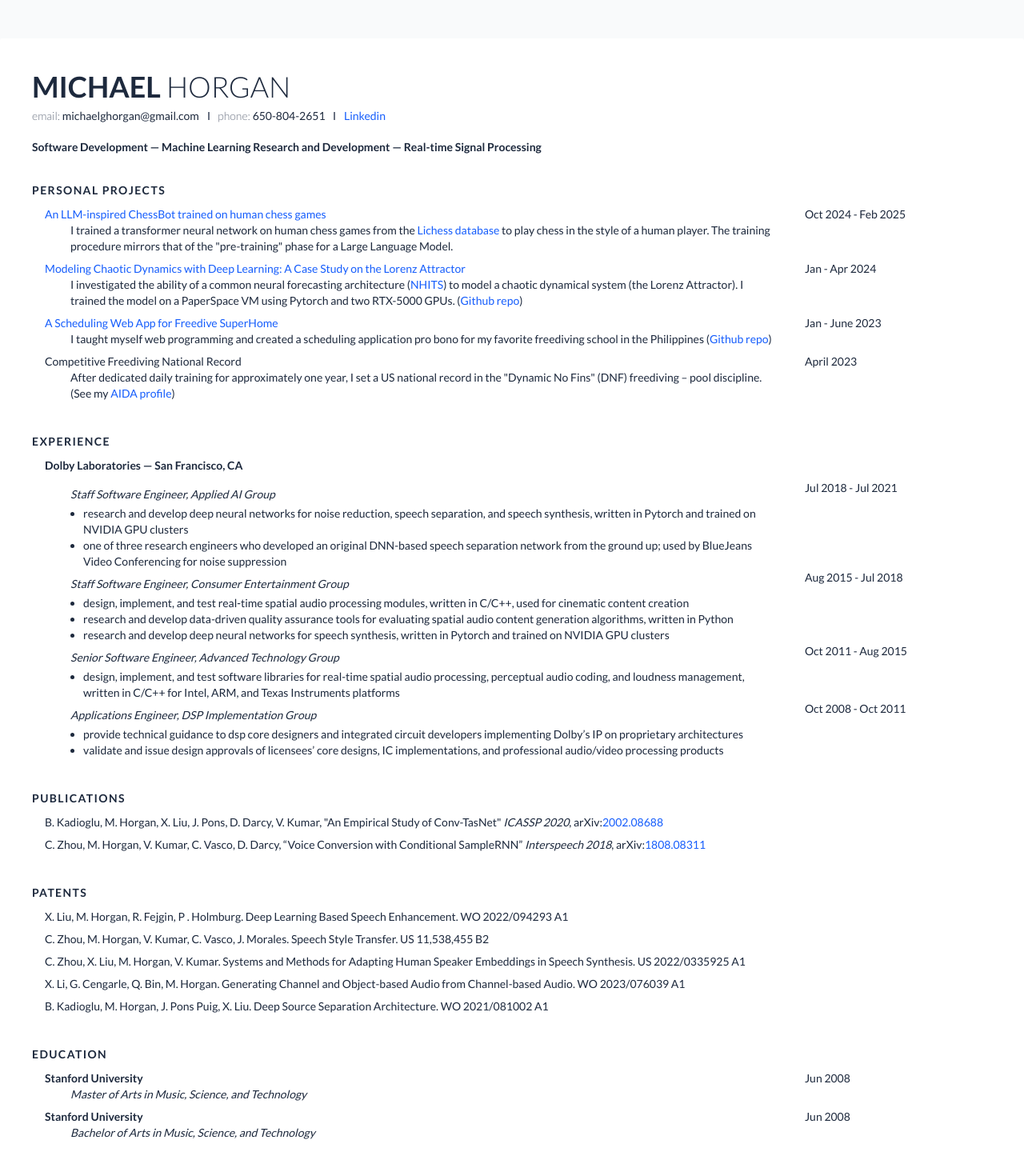
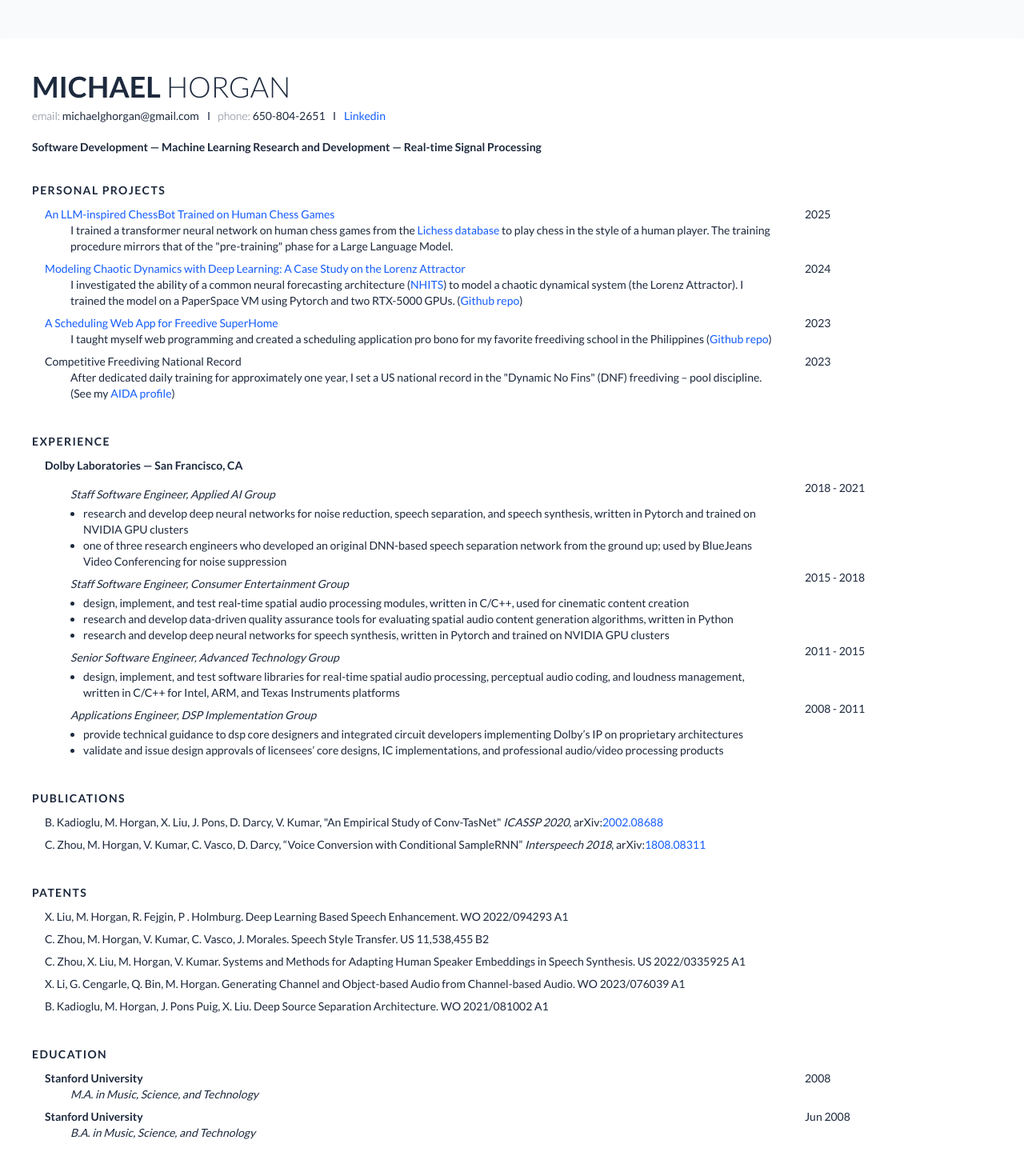
Before and after one commit to nrxszvo/nrxszvo.github.io, a SvelteKit app: page / in a window 1280 px wide. Shown: the top 1470 px of the page at 80% size. Built offline with nearby package versions, Linux system fonts and the light colour scheme.

Commit message:
format updates

```diff
--- a/src/routes/+page.svelte
+++ b/src/routes/+page.svelte
@@ -47,7 +47,7 @@
 							target="_blank"
 							rel="noopener noreferrer"
 							href="https://chessbot.michaelhorgan.me"
-							>An LLM-inspired ChessBot trained on human chess games</a
+							>An LLM-inspired ChessBot Trained on Human Chess Games</a
 						>
 						<div class="desc">
 							I trained a transformer neural network on human chess games from the <a
@@ -58,7 +58,7 @@
 							that of the "pre-training" phase for a Large Language Model.
 						</div>
 					</div>
-					<div class="right"><div class="duration">Oct 2024 - Feb 2025</div></div>
+					<div class="right"><div class="duration">2025</div></div>
 				</div>
 				<div class="section__list-item">
 					<div class="left">
@@ -80,7 +80,7 @@
 							>)
 						</div>
 					</div>
-					<div class="right"><div class="duration">Jan - Apr 2024</div></div>
+					<div class="right"><div class="duration">2024</div></div>
 				</div>
 				<div class="section__list-item">
 					<div class="left">
@@ -99,7 +99,7 @@
 							>)
 						</div>
 					</div>
-					<div class="right"><div class="duration">Jan - June 2023</div></div>
+					<div class="right"><div class="duration">2023</div></div>
 				</div>
 				<div class="section__list-item">
 					<div class="left">
@@ -115,7 +115,7 @@
 							>)
 						</div>
 					</div>
-					<div class="right"><div class="duration">April 2023</div></div>
+					<div class="right"><div class="duration">2023</div></div>
 				</div>
 			</div>
 
@@ -142,7 +142,7 @@
 							</ul>
 						</div>
 						<div class="right">
-							<div class="duration">Jul 2018 - Jul 2021</div>
+							<div class="duration">2018 - 2021</div>
 						</div>
 						<div class="left">
 							<div class="position">
@@ -164,7 +164,7 @@
 								</li>
 							</ul>
 						</div>
-						<div class="right"><div class="duration">Aug 2015 - Jul 2018</div></div>
+						<div class="right"><div class="duration">2015 - 2018</div></div>
 						<div class="left">
 							<div class="position">
 								Senior Software Engineer, Advanced Technology Group
@@ -179,7 +179,7 @@
 							</ul>
 						</div>
 						<div class="right">
-							<div class="duration">Oct 2011 - Aug 2015</div>
+							<div class="duration">2011 - 2015</div>
 						</div>
 						<div class="left">
 							<div class="position">
@@ -199,7 +199,7 @@
 							</ul>
 						</div>
 						<div class="right">
-							<div class="duration">Oct 2008 - Oct 2011</div>
+							<div class="duration">2008 - 2011</div>
 						</div>
 					</div>
 				</div>
@@ -252,16 +252,16 @@
 					<div class="left">
 						<b>Stanford University</b>
 						<div class="desc">
-							<i>Master of Arts in Music, Science, and Technology</i>
+							<i>M.A. in Music, Science, and Technology</i>
 						</div>
 					</div>
-					<div class="right">Jun 2008</div>
+					<div class="right">2008</div>
 				</div>
 				<div class="section__list-item">
 					<div class="left">
 						<b>Stanford University</b>
 						<div class="desc">
-							<i>Bachelor of Arts in Music, Science, and Technology</i>
+							<i>B.A. in Music, Science, and Technology</i>
 						</div>
 					</div>
 					<div class="right">Jun 2008</div>
```
